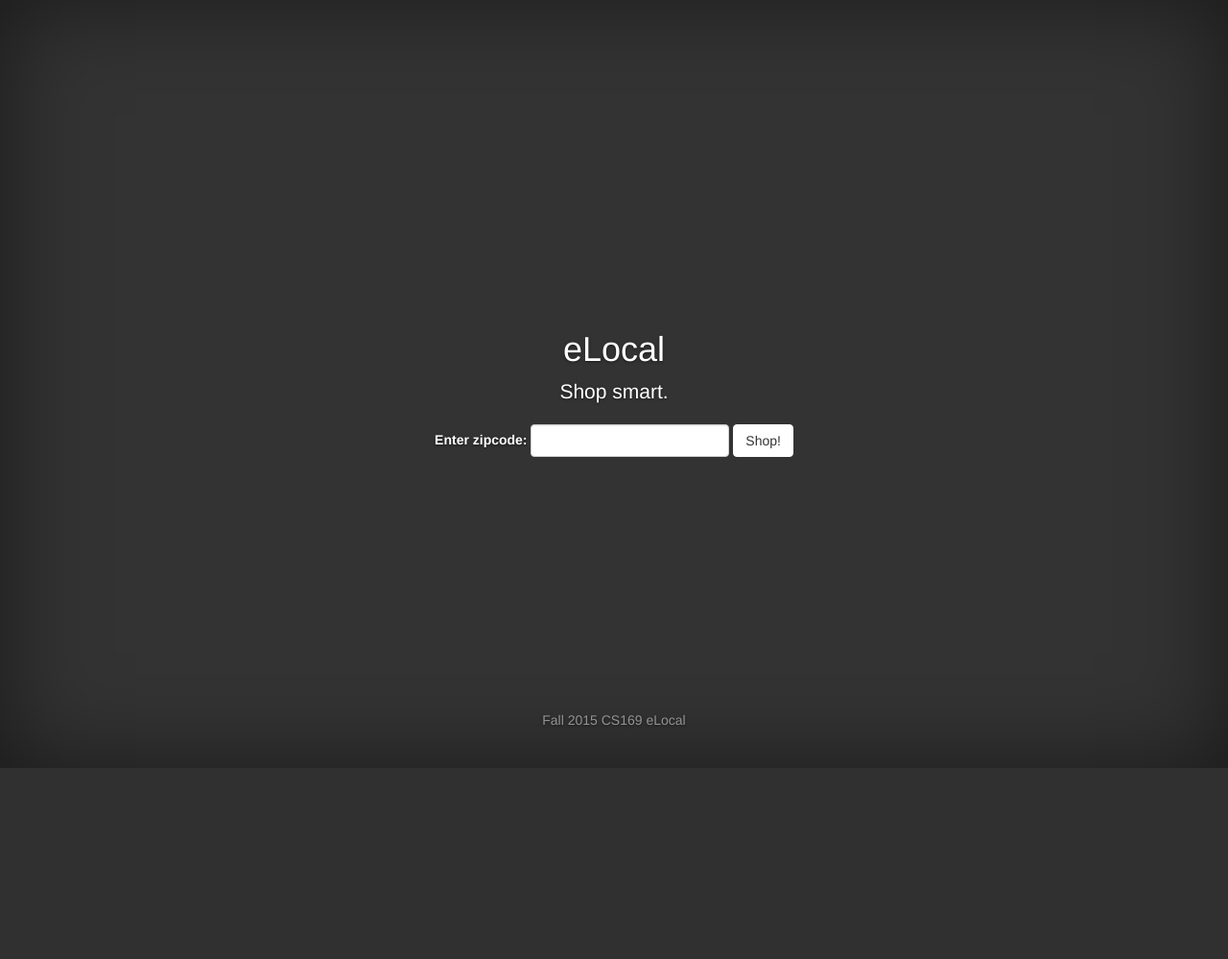
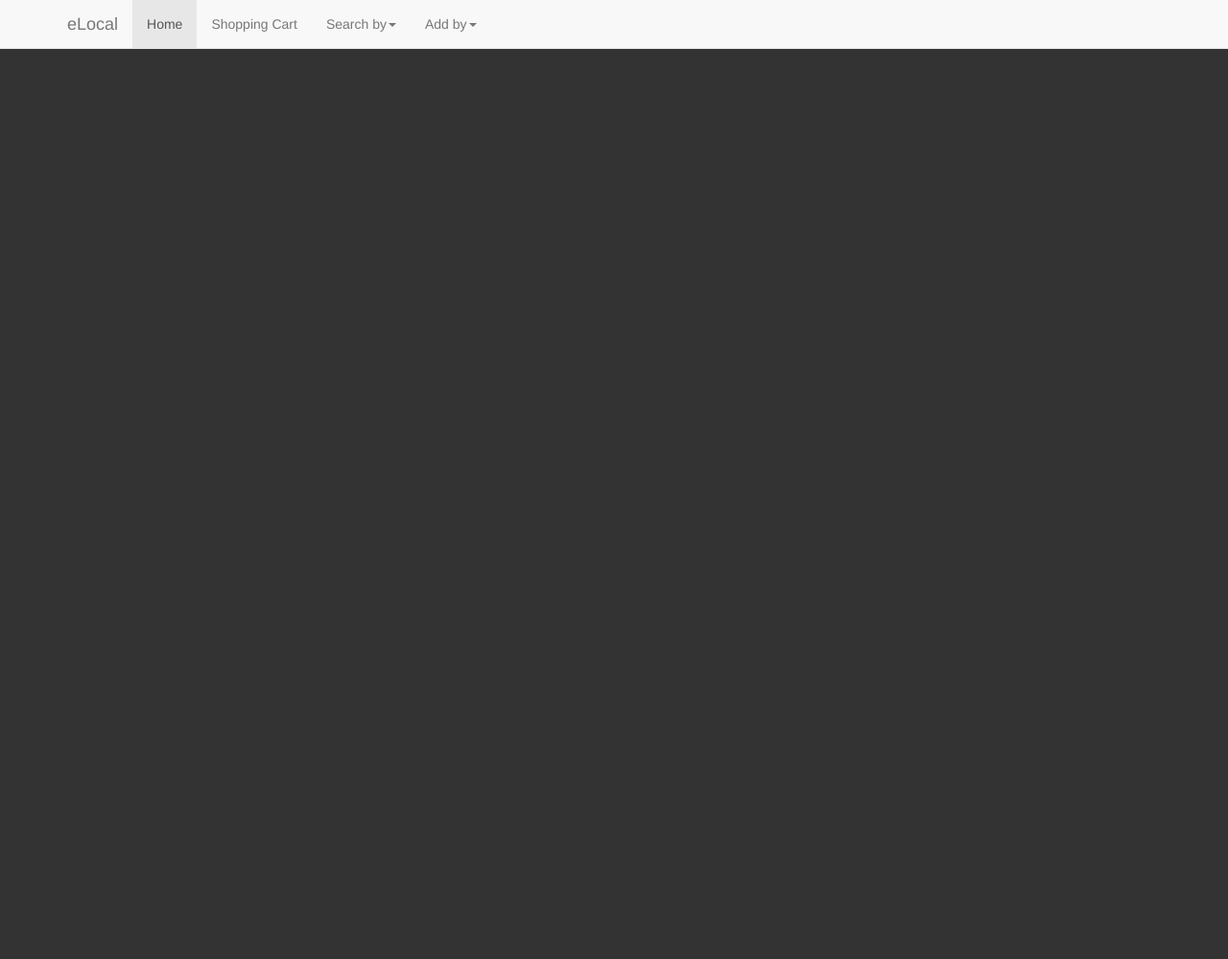
Before and after one commit to jisoohan/eLocal, a Django app: a page that uses eLocal_app/views.py in a window 1280 px wide. Shown: the top 999 px of the page at 96% size. Before the commit the page ends 800 px from the top, so only its background shows below. Run offline with Django 3.2, Linux system fonts and the light colour scheme; some libraries are stand-ins or nearby versions.

Commit message:
product page

```diff
--- /dev/null
+++ b/eLocal_app/static/eLocal_app/productpage.css
@@ -0,0 +1,5 @@
+body {
+  min-height: 2000px;
+  padding-top: 70px;
+  background-color: #333;
+}
--- a/eLocal_app/templates/eLocal_app/homepage.html
+++ b/eLocal_app/templates/eLocal_app/homepage.html
@@ -11,7 +11,7 @@
     <!-- Latest compiled and minified CSS -->
     <link rel="stylesheet" href="https://maxcdn.bootstrapcdn.com/bootstrap/3.3.5/css/bootstrap.min.css">
 
-    <link rel="stylesheet" type="text/css" href="{% static 'eLocal_app/style.css' %}">
+    <link rel="stylesheet" type="text/css" href="{% static 'eLocal_app/homepage.css' %}">
   </head>
 
   <body>
@@ -30,7 +30,7 @@
                     <label for="zipcode">Enter zipcode:</label>
                     <input type="zipcode" class="form-control" id="zipcode">
                 </div>
-                <button type="submit" class="btn btn-default">Shop!</button>
+                <button type="submit" class="btn btn-default"><a href="{% url 'eLocal_app.views.productpage' %}">Shop!</a></button>
             </form>
           </div>
 
--- /dev/null
+++ b/eLocal_app/templates/eLocal_app/productpage.html
@@ -0,0 +1,61 @@
+{% load staticfiles %}
+<!DOCTYPE html>
+<html lang="en">
+  <head>
+    <meta charset="utf-8">
+    <meta http-equiv="X-UA-Compatible" content="IE=edge">
+    <meta name="viewport" content="width=device-width, initial-scale=1">
+
+    <title>eLocal - Products</title>
+
+    <!-- Latest compiled and minified CSS -->
+    <link rel="stylesheet" href="https://maxcdn.bootstrapcdn.com/bootstrap/3.3.5/css/bootstrap.min.css">
+
+    <link rel="stylesheet" type="text/css" href="{% static 'eLocal_app/productpage.css' %}">
+  </head>
+
+  <body>
+
+    <!-- Fixed navbar -->
+    <nav class="navbar navbar-default navbar-fixed-top">
+      <div class="container">
+        <div class="navbar-header">
+          <button type="button" class="navbar-toggle collapsed" data-toggle="collapse" data-target="#navbar" aria-expanded="false" aria-controls="navbar">
+            <span class="sr-only">Toggle navigation</span>
+            <span class="icon-bar"></span>
+            <span class="icon-bar"></span>
+            <span class="icon-bar"></span>
+          </button>
+          <a class="navbar-brand">eLocal</a>
+        </div>
+        <div id="navbar" class="navbar-collapse collapse">
+          <ul class="nav navbar-nav">
+            <li class="active"><a href="{% url 'eLocal_app.views.homepage' %}">Home</a></li>
+            <li><a href="#cart">Shopping Cart</a></li>
+            <li class="dropdown">
+              <a href="#" class="dropdown-toggle" data-toggle="dropdown" role="button" aria-haspopup="true" aria-expanded="false">Search by<span class="caret"></span></a>
+              <ul class="dropdown-menu">
+                <li><a href="#">Item</a></li>
+                <li><a href="#">Store</a></li>
+              </ul>
+            </li>
+            <li class="dropdown">
+              <a href="#" class="dropdown-toggle" data-toggle="dropdown" role="button" aria-haspopup="true" aria-expanded="false">Add by<span class="caret"></span></a>
+              <ul class="dropdown-menu">
+                <li><a href="#">Item</a></li>
+                <li><a href="#">Store</a></li>
+              </ul>
+            </li>
+          </ul>
+        </div>
+      </div>
+    </nav>
+
+    <!-- Bootstrap core JavaScript
+    ================================================== -->
+    <!-- Placed at the end of the document so the pages load faster -->
+    <script src="https://ajax.googleapis.com/ajax/libs/jquery/1.11.3/jquery.min.js"></script>
+    <!-- Latest compiled and minified JavaScript -->
+    <script src="https://maxcdn.bootstrapcdn.com/bootstrap/3.3.5/js/bootstrap.min.js"></script>
+  </body>
+</html>
--- a/eLocal_app/views.py
+++ b/eLocal_app/views.py
@@ -3,3 +3,6 @@ from django.shortcuts import render
 # Create your views here.
 def homepage(request):
     return render(request, 'eLocal_app/homepage.html')
+
+def productpage(request):
+    return render(request, 'eLocal_app/productpage.html')
--- a/eLocal_proj/urls.py
+++ b/eLocal_proj/urls.py
@@ -5,5 +5,6 @@ from eLocal_app import views
 
 urlpatterns = [
     url(r'^admin/', include(admin.site.urls)),
+    url(r'^products', views.productpage),
     url(r'^', views.homepage),
 ]
```
Also changed, not shown: eLocal_app/static/eLocal_app/homepage.css (renamed from eLocal_app/static/eLocal_app/style.css).
